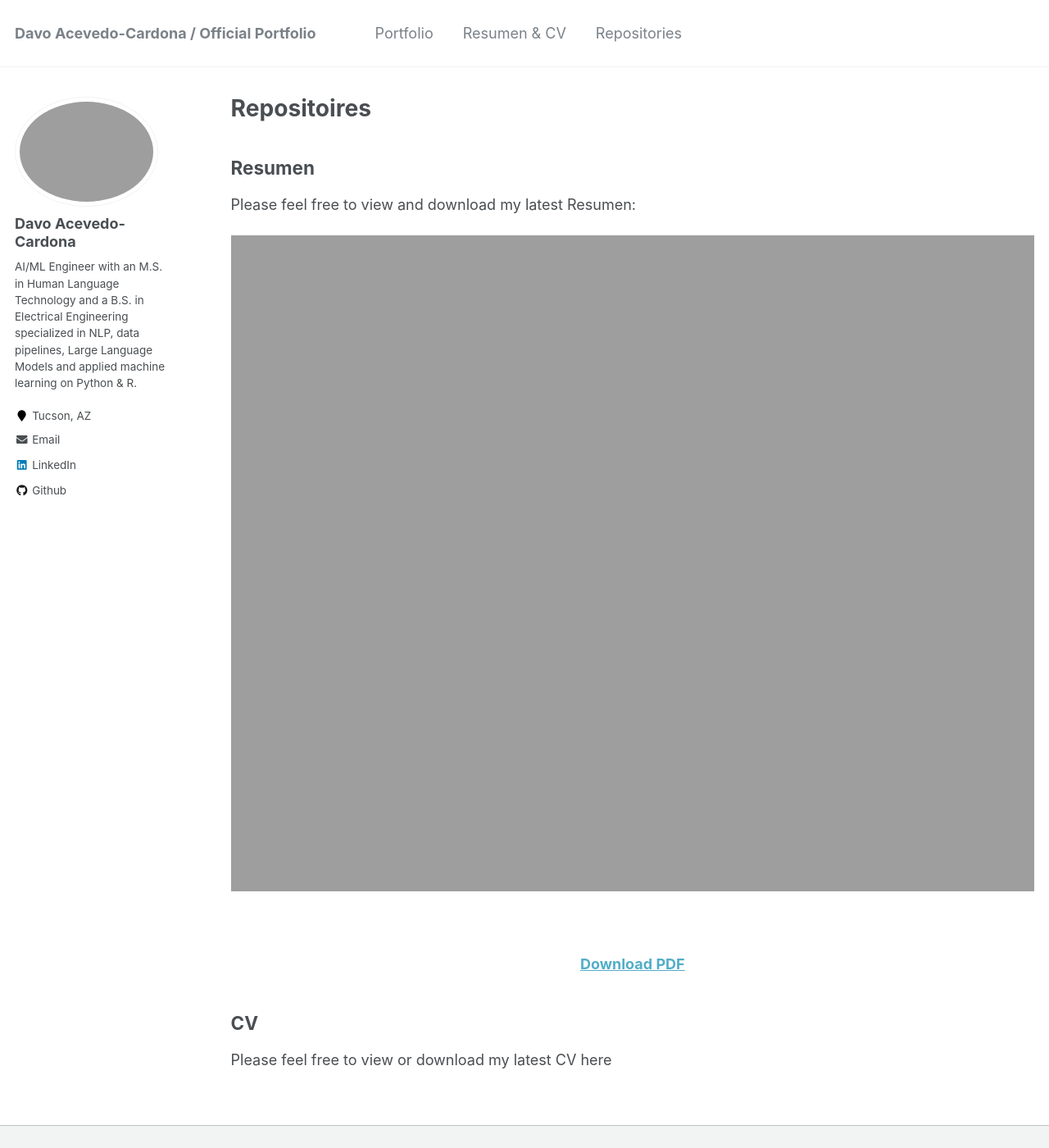
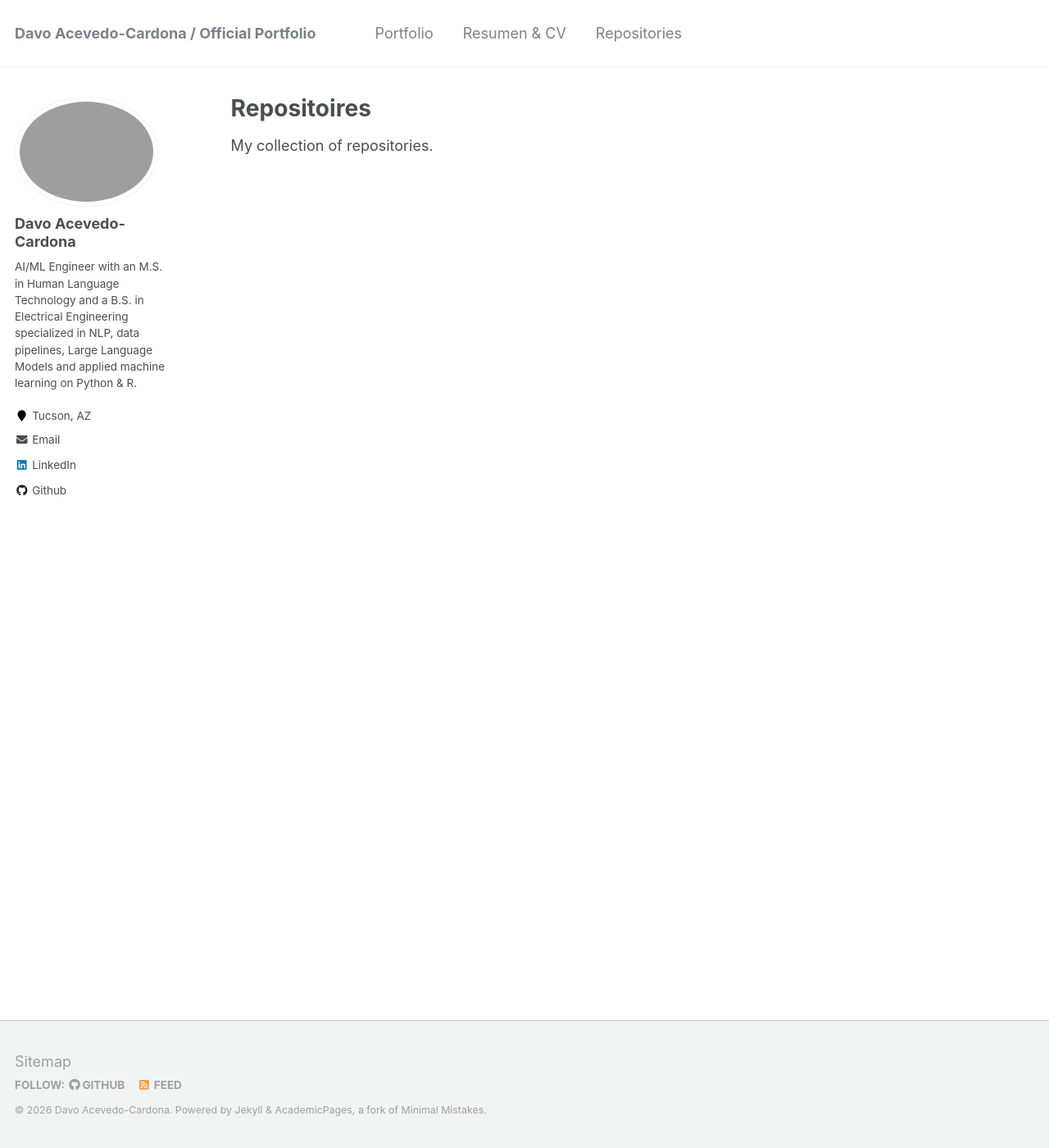
Before and after one commit to lldavoll/lldavoll.github.io, a Jekyll site: the page built from _pages/repositoires.md, in a window 1280 px wide and 1400 px high. Shown: the whole window at 82% size. Built offline with Jekyll 4.4.1, drawn with Linux system fonts in a browser that asks for light colours.

Commit message:
Update repositoires.md

```diff
--- a/_pages/repositoires.md
+++ b/_pages/repositoires.md
@@ -9,27 +9,4 @@ redirect_from:
 
 {% include base_path %}
 
-## Resumen
-
-Please feel free to view and download my latest Resumen:
-
-<div style="text-align: center;">
-
-<iframe
-    src="/files/ACEVEDO_Resumen_[March].pdf"
-    width="100%"
-    height="800px"
-    style="border: none;">
-</iframe>
-
-</div>
-
-<br>
-
-<p style="text-align: center;">
-  <a href="/files/ACEVEDO_Resumen_[March].pdf" target="_blank"><strong>Download PDF</strong></a>
-</p>
-
-## CV
-
-Please feel free to view or download my latest CV here
+My collection of repositories.
```
